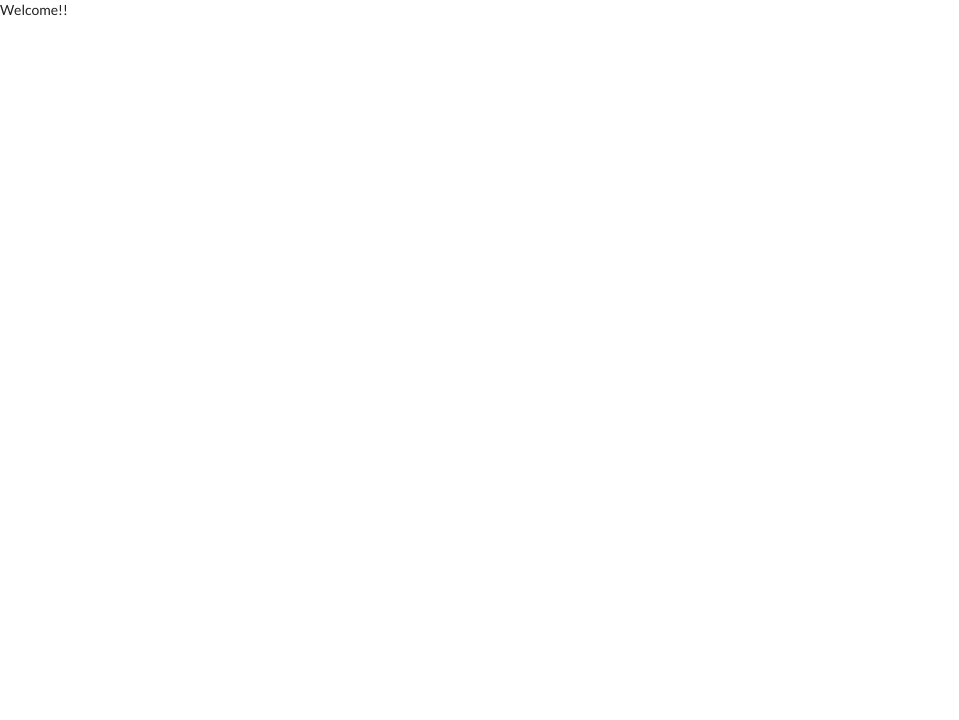
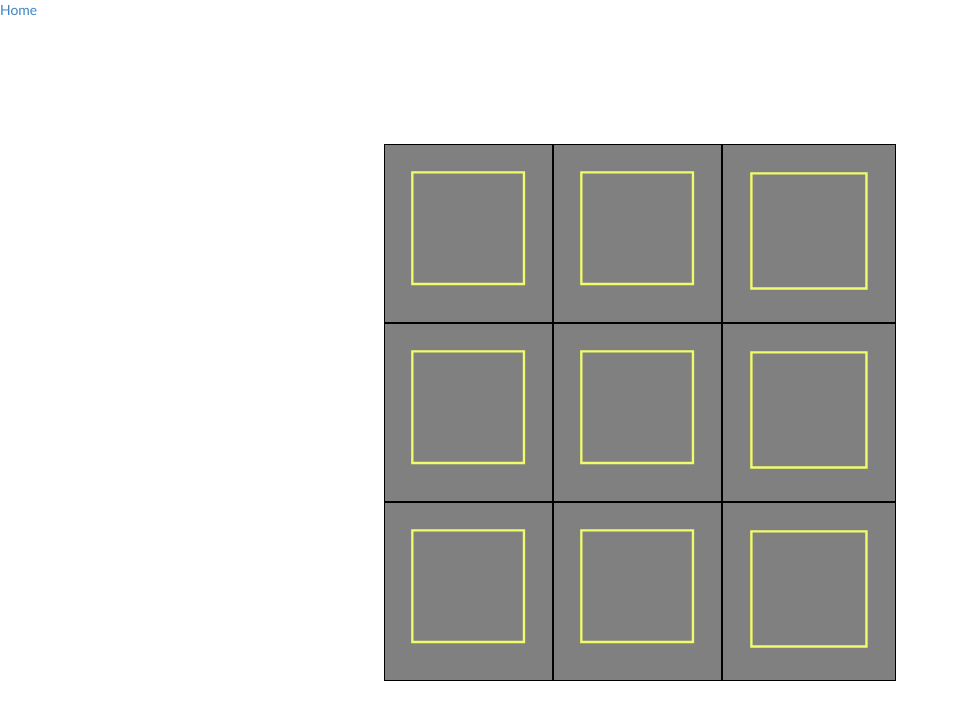
Before and after one commit to BrianHuf/black-and-white, a React (Create React App) app in the folder front-end/: page /tictactoe in a window 1280 px wide. Shown: the top 720 px of the page, without its empty margins (0-959 px from the left). Built offline with nearby package versions, Linux system fonts and the light colour scheme.

Commit message:
click-able tic tac toe

```diff
--- a/front-end/src/components/App.css
+++ b/front-end/src/components/App.css
@@ -1,6 +1,21 @@
+.App {
+  width: 40vw;
+  height: 40vw;
+
+  position: absolute;
+  top: 0;
+  bottom: 0;
+  left: 0;
+  right: 0;
+
+  margin: auto;
+
+  -webkit-user-select: none; /* webkit (safari, chrome) browsers */
+  -moz-user-select: none; /* mozilla browsers */
+  -khtml-user-select: none; /* webkit (konqueror) browsers */
+  -ms-user-select: none; /* IE10+ */
+}
+
 .game {
-  background:darkslategray;
+  background: darkslategray;
 }
-.square {
-  width: 30vw;
-}
--- a/front-end/src/components/App.js
+++ b/front-end/src/components/App.js
@@ -1,15 +1,19 @@
-import React from 'react';
-import { BrowserRouter as Router, Route } from 'react-router-dom';
+import React from "react";
+import { BrowserRouter as Router, Route, Link } from "react-router-dom";
 
 import TicTacToe from "./tictactoe/";
+import Welcome from "./Welcome";
 import "./App.css";
 
 const App = () => {
   return (
     <Router>
-      <div className="App">
-        <div>Welcome!!</div>
-        <Route path="/tictactoe" component={TicTacToe} />
+      <div>
+        <Link to="/">Home</Link>
+        <div className="App">
+          <Route exact path="/" component={Welcome} />
+          <Route path="/tictactoe" component={TicTacToe} />
+        </div>
       </div>
     </Router>
   );
--- /dev/null
+++ b/front-end/src/components/Welcome.js
@@ -0,0 +1,16 @@
+import React from "react";
+import { Link } from "react-router-dom";
+
+class Welcome extends React.Component {
+  render() {
+    return (
+      <div>
+        <div>Welcome</div>
+        <p />
+        <Link to="/tictactoe">Tic Tic Toe</Link>
+      </div>
+    );
+  }
+}
+
+export default Welcome;
--- a/front-end/src/components/tictactoe/index.js
+++ b/front-end/src/components/tictactoe/index.js
@@ -1,13 +1,14 @@
 import React from "react";
+import { withRouter } from "react-router-dom";
 
 import "./TicTacToe.css";
 
 class TicTacToe extends React.Component {
   CONFIG_CELL = {
-    X: <svg viewBox="0 0 500 500"><image xlinkHref="/images/p1.svg"/></svg>,
-    O: <svg viewBox="0 0 500 500"><image xlinkHref="/images/p2.svg"/></svg>,
-    _: <svg viewBox="0 0 500 500"><image xlinkHref="/images/selectable.svg"/></svg>,
-    s: <svg viewBox="0 0 500 500"><image xlinkHref="/images/selected.svg"/></svg>,
+    X: <image xlinkHref="/images/p1.svg" />,
+    O: <image xlinkHref="/images/p2.svg" />,
+    _: <image xlinkHref="/images/selectable.svg" />,
+    s: <image xlinkHref="/images/selected.svg" />
   };
 
   constructor(props) {
@@ -36,36 +37,45 @@ class TicTacToe extends React.Component {
         celly={y}
         key={index}
       >
-        {this.CONFIG_CELL[value]}
+        <svg viewBox="0 0 500 500">{this.CONFIG_CELL[value]}</svg>
       </div>
     );
   }
 
   onClickCell(event, index) {
-    if (index === -1) {
-    }
-
     if (index === this.state.selected) {
+      this.props.history.push(`/tictactoe/${this.getCurrentMoves()}${index}`);
       index = null;
     }
 
     this.setState({ selected: index });
   }
 
-  getBoardFromUrl() {
+  getMovesFromUrl() {
     let fullPath = this.props.location.pathname;
     let rootPath = this.props.match.path;
     let extraPath = fullPath.substring(rootPath.length + 1, fullPath.length);
     return extraPath;
   }
 
+  getBoardFromMoves(moves) {
+    const board = Array(9).fill("_");
+    [...moves].forEach((value, index) => {
+      board[value] = index % 2 ? "O" : "X";
+    });
+    return board;
+  }
+
+  getCurrentMoves() {
+    return this.props.moves || this.getMovesFromUrl() || "";
+  }
+
   render() {
-    let board = this.props.board ||this.getBoardFromUrl();
-    const cells = [...board].map((value, index) =>
-      this.getCell(value, index)
-    );
+    const moves = this.getCurrentMoves();
+    const board = this.getBoardFromMoves(moves);
+    const cells = board.map((value, index) => this.getCell(value, index));
     return <div className="tic-tac-toe square">{cells}</div>;
   }
 }
 
-export default TicTacToe;
+export default withRouter(TicTacToe);
```
Also changed, not shown: 2 other files (tests, documents, lock files or other folders).
